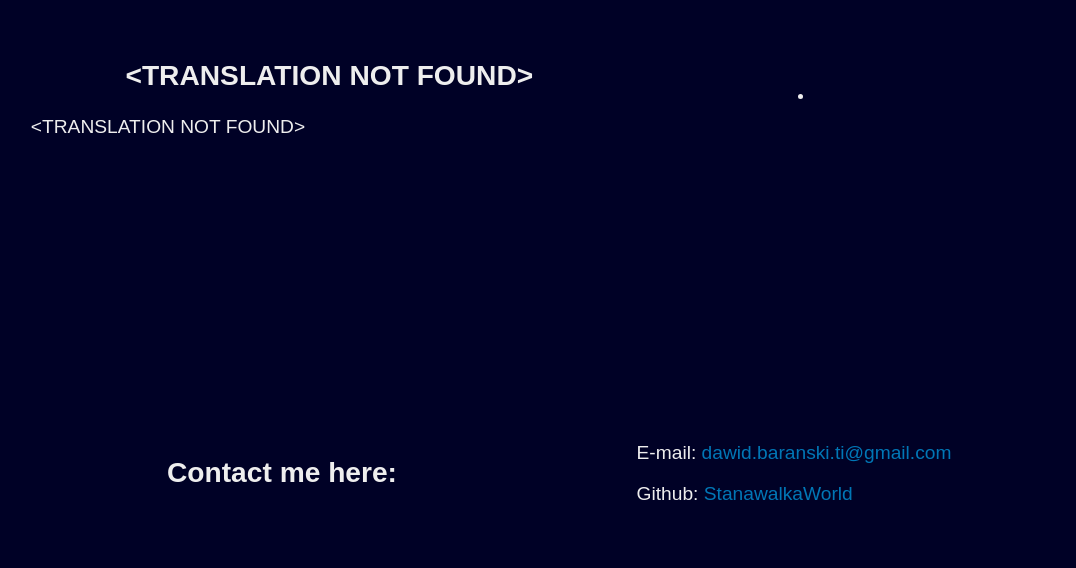
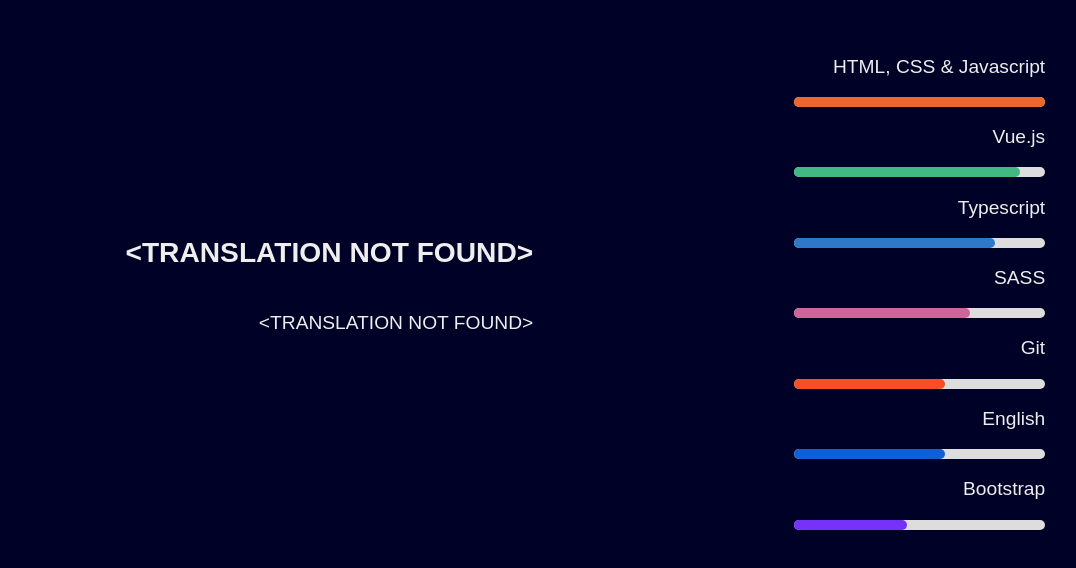
Before and after one commit to StanawalkaWorld/portfolio-website-old, a Vue app: page / in a window 1280 px wide. Shown: the part 680-1248 px from the top of the page, without its empty margins (102-1178 px from the left). Built offline with nearby package versions, Linux system fonts and the light colour scheme; a web font is replaced by a local one.

Commit message:
Added Progress bars indicating my skills. Tweaked some styles for progress bar component.

```diff
--- a/src/components/StructureBlocks/SkillsBlock.vue
+++ b/src/components/StructureBlocks/SkillsBlock.vue
@@ -1,15 +1,65 @@
 <script lang="ts" setup>
 import TwoColumnContent from '../TwoColumnContent.vue';
 import TitledContent from '../UIElements/TitledContent.vue';
+import ProgressBar from '../UIElements/ProgressBar.vue';
+import { readonly } from 'vue';
+import { useLanguageStore } from '../../store/lang';
+import { computed } from '@vue/reactivity';
 
-import { useLanguageStore } from '../../store/lang';
+interface SkillBar {
+    name: string,
+    color: string,
+    value: number
+}
+
 
 const lang = useLanguageStore();
+
+const skills: SkillBar[] = [
+    {
+        name: "HTML, CSS & Javascript",
+        color: "#ef652a",
+        value: 100
+    },
+    {
+        name: "Vue.js",
+        color: "#42b883",
+        value: 90
+    },
+    {
+        name: "SASS",
+        color: "#cf649a",
+        value: 70
+    },
+    {
+        name: "Bootstrap",
+        color: "#7533f9",
+        value: 45
+    },
+    {
+        name: "Typescript",
+        color: "#2d79c7",
+        value: 80
+    },
+    {
+        name: "Git",
+        color: "#f74e27",
+        value: 60
+    },
+    {
+        name: "English",
+        color: "#115fd6",
+        value: 60
+    }
+];
+
+skills.sort((a, b) => b.value - a.value);
 </script>
 
 <template>
     <TwoColumnContent>
         <template #first>
+            <div class="flex-center">
                 <TitledContent
                     :title="lang.translationFor('content', 'skills.header')"
                     header-align="right"
@@ -18,17 +68,27 @@ const lang = useLanguageStore();
                     <div id="skills"></div>
                     {{ lang.translationFor('content', 'skills.paragraph') }}
                 </TitledContent>
+            </div>
         </template>
         <template #second>
             <div class="flex-center">
-                <ul>
-                    <li></li>
-                </ul>
+                <template v-for="skill in skills" :key="skill.name">
+                    <p class="content-paragraph">{{ skill.name }}</p>
+                    <ProgressBar
+                        class="skill-progress"
+                        :progress-color="skill.color"
+                        :value="skill.value" />
+                </template>
             </div>
         </template>
     </TwoColumnContent>
 </template>
 
 <style lang="scss" scoped>
-
+.skill-progress {
+    width: 50%;
+}
+.flex-center {
+    align-items: flex-end;
+}
 </style>
--- a/src/components/UIElements/ProgressBar.vue
+++ b/src/components/UIElements/ProgressBar.vue
@@ -45,7 +45,7 @@ const progressWidth = computed(() => {
 <style lang="scss" scoped>
 .bar {
     border-radius: 10px;
-    background: $cm-light-accent;
+    background: #ddd;
 
     width: 100%;
 }
```
Lines whose indentation alone changed are shown as unchanged.
